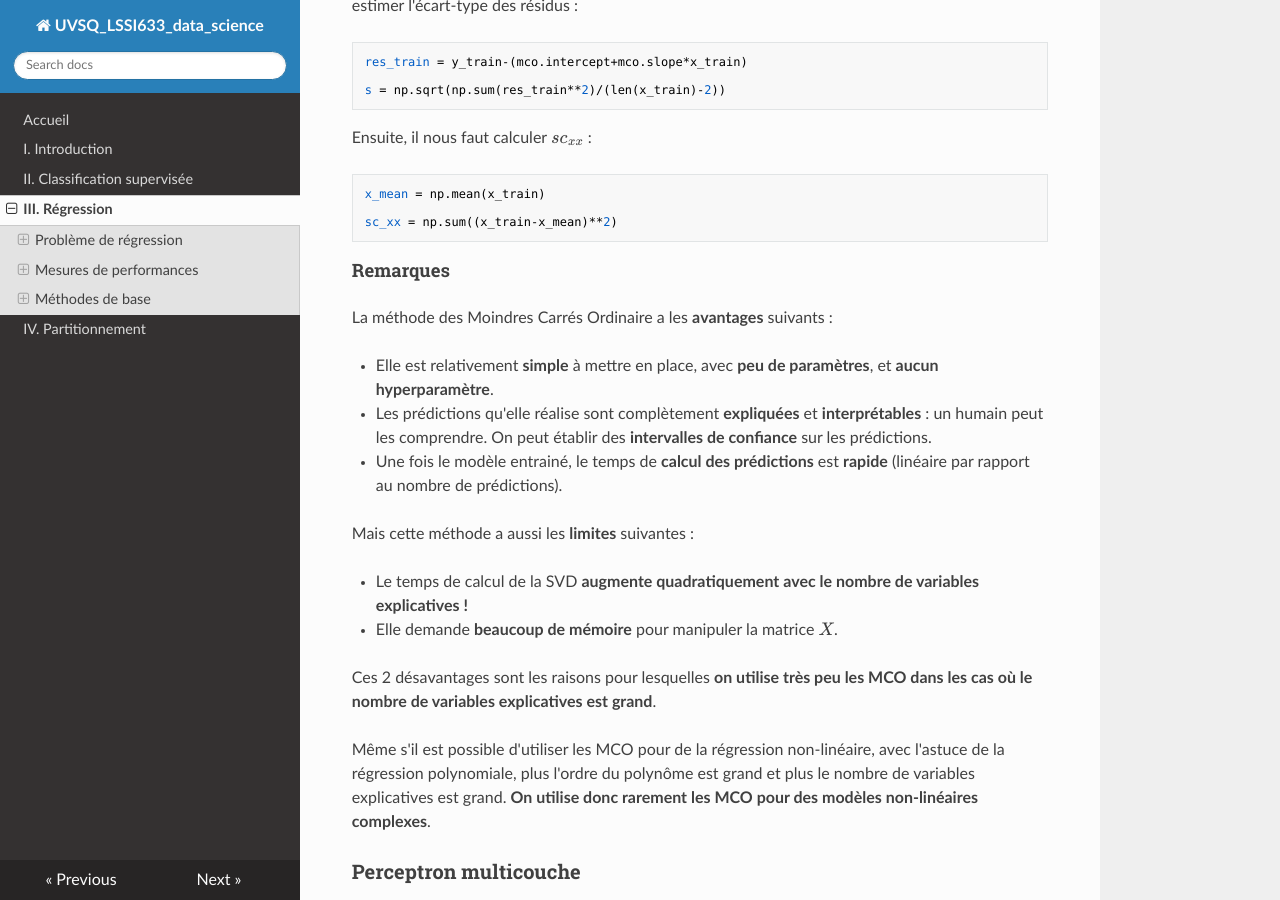
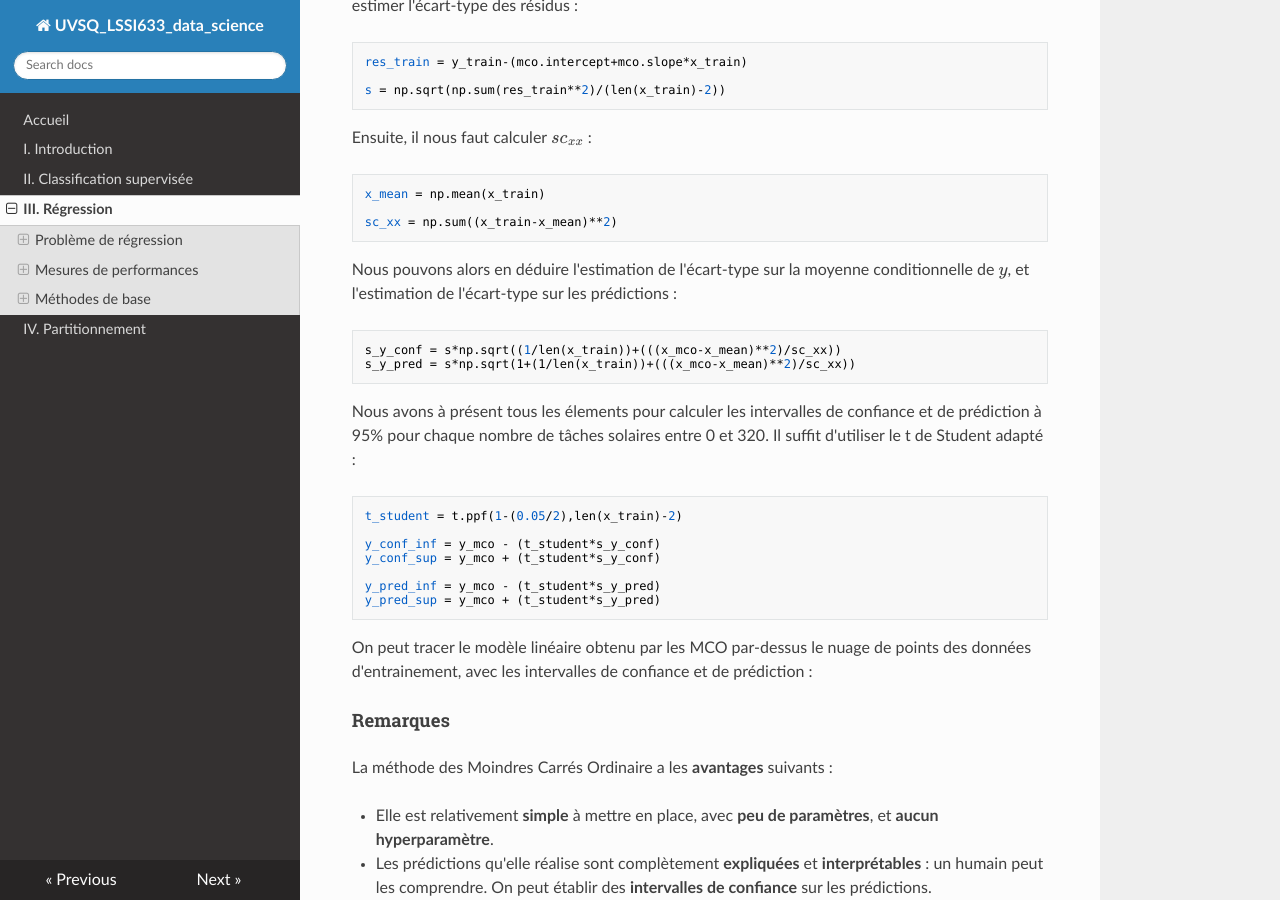
Before and after one commit to NicOudart/UVSQ_LSSI633_data_science, an MkDocs documentation site: the page built from docs/Chap3_Regression.md, in a window 1280 px wide and 900 px high, scrolled down 22966 px. Built offline with MkDocs 1.6.1, drawn with Linux system fonts in a browser that asks for light colours; nearby versions of some CDN libraries.

Commit message:
-Progress on Chapter 3.

```diff
--- a/docs/Chap3_Regression.md
+++ b/docs/Chap3_Regression.md
@@ -754,6 +754,28 @@ x_mean = np.mean(x_train)
 sc_xx = np.sum((x_train-x_mean)**2)
 ~~~
 
+Nous pouvons alors en déduire l'estimation de l'écart-type sur la moyenne conditionnelle de $y$, et l'estimation de l'écart-type sur les prédictions :
+
+~~~
+s_y_conf = s*np.sqrt((1/len(x_train))+(((x_mco-x_mean)**2)/sc_xx))
+s_y_pred = s*np.sqrt(1+(1/len(x_train))+(((x_mco-x_mean)**2)/sc_xx))
+~~~
+
+Nous avons à présent tous les élements pour calculer les intervalles de confiance et de prédiction à 95% pour chaque nombre de tâches solaires entre 0 et 320.
+Il suffit d'utiliser le t de Student adapté :
+
+~~~
+t_student = t.ppf(1-(0.05/2),len(x_train)-2)
+
+y_conf_inf = y_mco - (t_student*s_y_conf)
+y_conf_sup = y_mco + (t_student*s_y_conf)
+
+y_pred_inf = y_mco - (t_student*s_y_pred)
+y_pred_sup = y_mco + (t_student*s_y_pred)
+~~~
+
+On peut tracer le modèle linéaire obtenu par les MCO par-dessus le nuage de points des données d'entrainement, avec les intervalles de confiance et de prédiction :
+
 
 
 #### Remarques
```
